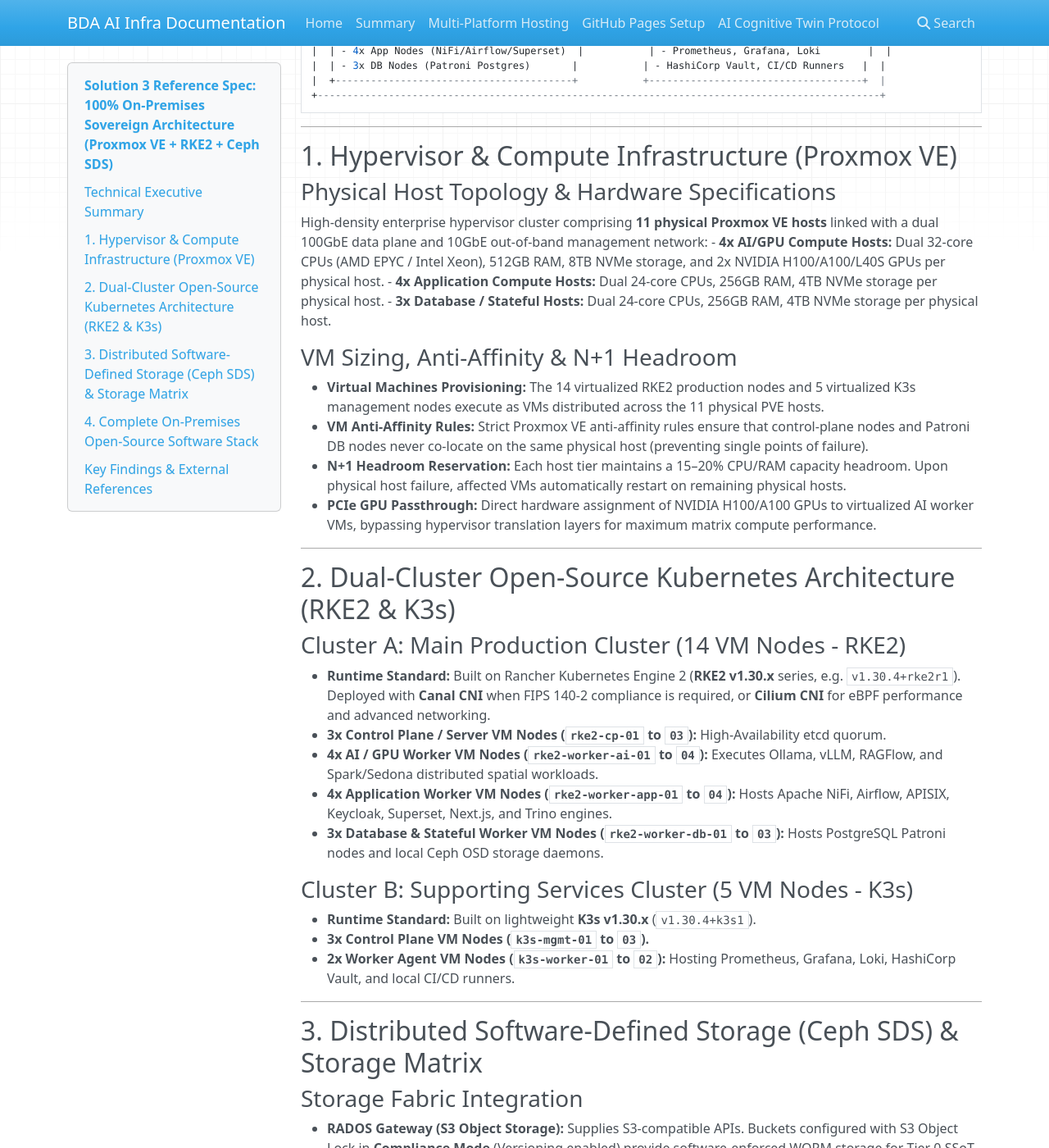
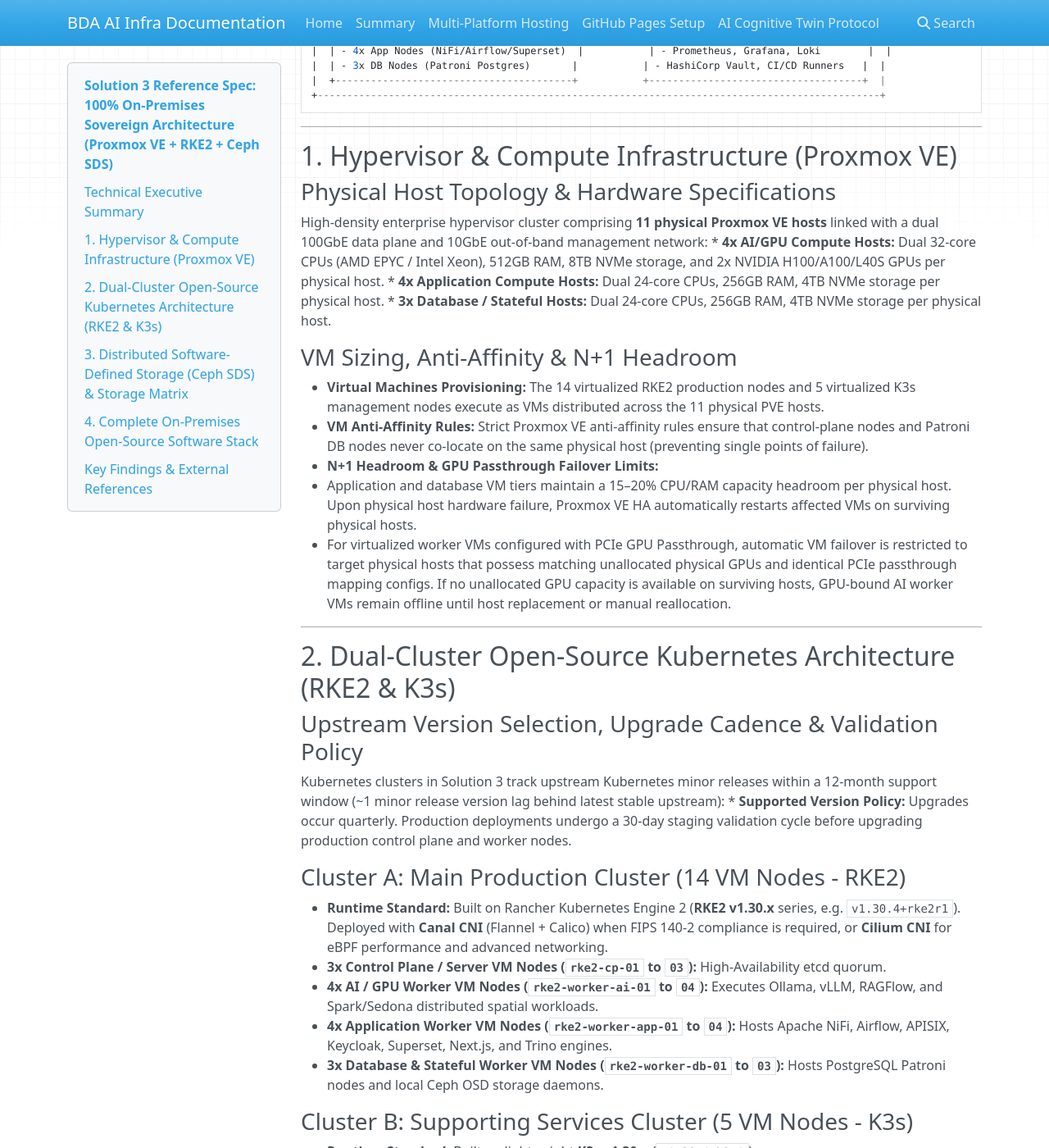
Before and after one commit to linuxmalaysia/bda-ai-infra, an MkDocs documentation site: the page built from docs/reference/solution-3-onprem-proxmox-rke2.md, in a window 1280 px wide and 1400 px high, scrolled down 897 px. Shown: the whole window at 82% size. Built offline with MkDocs 1.6.1, drawn with Linux system fonts in a browser that asks for light colours; nearby versions of some CDN libraries; some of the changed text lies outside the part shown.

Commit message:
fix(docs): apply PR review updates across deployment solution specs
- solution-1-aws-native.md: workload-scoped SLAs, full Glue/Iceberg EMR Spark JSON config, APISIX mTLS passthrough & validation, provider-based MWAA OpenLineage, and Fargate MCP enforceable guardrails/negative tests.
- solution-2-hybrid-ai.md: MACsec ciphers by link speed (10G vs 100G/400G) and scoped read-only MCP controls with APISIX write verb blocking.
- solution-3-onprem-proxmox-rke2.md: GPU passthrough failover limits, K8s version upgrade policy, RKE2 FIPS component boundaries, and VM recovery vs application etcd/Patroni HA.

Co-authored-by: google-labs-jules[bot] <161369871+google-labs-jules[bot]@users.noreply.github.com>

```diff
--- a/docs/reference/solution-3-onprem-proxmox-rke2.md
+++ b/docs/reference/solution-3-onprem-proxmox-rke2.md
@@ -68,39 +68,44 @@ Solution 3 hosts the entire software-defined data lakehouse, Kubernetes orchestr
 
 ### Physical Host Topology & Hardware Specifications
 High-density enterprise hypervisor cluster comprising **11 physical Proxmox VE hosts** linked with a dual 100GbE data plane and 10GbE out-of-band management network:
-- **4x AI/GPU Compute Hosts:** Dual 32-core CPUs (AMD EPYC / Intel Xeon), 512GB RAM, 8TB NVMe storage, and 2x NVIDIA H100/A100/L40S GPUs per physical host.
-- **4x Application Compute Hosts:** Dual 24-core CPUs, 256GB RAM, 4TB NVMe storage per physical host.
-- **3x Database / Stateful Hosts:** Dual 24-core CPUs, 256GB RAM, 4TB NVMe storage per physical host.
+* **4x AI/GPU Compute Hosts:** Dual 32-core CPUs (AMD EPYC / Intel Xeon), 512GB RAM, 8TB NVMe storage, and 2x NVIDIA H100/A100/L40S GPUs per physical host.
+* **4x Application Compute Hosts:** Dual 24-core CPUs, 256GB RAM, 4TB NVMe storage per physical host.
+* **3x Database / Stateful Hosts:** Dual 24-core CPUs, 256GB RAM, 4TB NVMe storage per physical host.
 
 ### VM Sizing, Anti-Affinity & N+1 Headroom
-- **Virtual Machines Provisioning:** The 14 virtualized RKE2 production nodes and 5 virtualized K3s management nodes execute as VMs distributed across the 11 physical PVE hosts.
-- **VM Anti-Affinity Rules:** Strict Proxmox VE anti-affinity rules ensure that control-plane nodes and Patroni DB nodes never co-locate on the same physical host (preventing single points of failure).
-- **N+1 Headroom Reservation:** Each host tier maintains a 15–20% CPU/RAM capacity headroom. Upon physical host failure, affected VMs automatically restart on remaining physical hosts.
-- **PCIe GPU Passthrough:** Direct hardware assignment of NVIDIA H100/A100 GPUs to virtualized AI worker VMs, bypassing hypervisor translation layers for maximum matrix compute performance.
+* **Virtual Machines Provisioning:** The 14 virtualized RKE2 production nodes and 5 virtualized K3s management nodes execute as VMs distributed across the 11 physical PVE hosts.
+* **VM Anti-Affinity Rules:** Strict Proxmox VE anti-affinity rules ensure that control-plane nodes and Patroni DB nodes never co-locate on the same physical host (preventing single points of failure).
+* **N+1 Headroom & GPU Passthrough Failover Limits:**
+  * Application and database VM tiers maintain a 15–20% CPU/RAM capacity headroom per physical host. Upon physical host hardware failure, Proxmox VE HA automatically restarts affected VMs on surviving physical hosts.
+  * For virtualized worker VMs configured with PCIe GPU Passthrough, automatic VM failover is restricted to target physical hosts that possess matching unallocated physical GPUs and identical PCIe passthrough mapping configs. If no unallocated GPU capacity is available on surviving hosts, GPU-bound AI worker VMs remain offline until host replacement or manual reallocation.
 
 ---
 
 ## 2. Dual-Cluster Open-Source Kubernetes Architecture (RKE2 & K3s)
 
+### Upstream Version Selection, Upgrade Cadence & Validation Policy
+Kubernetes clusters in Solution 3 track upstream Kubernetes minor releases within a 12-month support window (~1 minor release version lag behind latest stable upstream):
+* **Supported Version Policy:** Upgrades occur quarterly. Production deployments undergo a 30-day staging validation cycle before upgrading production control plane and worker nodes.
+
 ### Cluster A: Main Production Cluster (14 VM Nodes - RKE2)
-- **Runtime Standard:** Built on Rancher Kubernetes Engine 2 (**RKE2 v1.30.x** series, e.g. `v1.30.4+rke2r1`). Deployed with **Canal CNI** when FIPS 140-2 compliance is required, or **Cilium CNI** for eBPF performance and advanced networking.
-- **3x Control Plane / Server VM Nodes (`rke2-cp-01` to `03`):** High-Availability etcd quorum.
-- **4x AI / GPU Worker VM Nodes (`rke2-worker-ai-01` to `04`):** Executes Ollama, vLLM, RAGFlow, and Spark/Sedona distributed spatial workloads.
-- **4x Application Worker VM Nodes (`rke2-worker-app-01` to `04`):** Hosts Apache NiFi, Airflow, APISIX, Keycloak, Superset, Next.js, and Trino engines.
-- **3x Database & Stateful Worker VM Nodes (`rke2-worker-db-01` to `03`):** Hosts PostgreSQL Patroni nodes and local Ceph OSD storage daemons.
+* **Runtime Standard:** Built on Rancher Kubernetes Engine 2 (**RKE2 v1.30.x** series, e.g. `v1.30.4+rke2r1`). Deployed with **Canal CNI** (Flannel + Calico) when FIPS 140-2 compliance is required, or **Cilium CNI** for eBPF performance and advanced networking.
+* **3x Control Plane / Server VM Nodes (`rke2-cp-01` to `03`):** High-Availability etcd quorum.
+* **4x AI / GPU Worker VM Nodes (`rke2-worker-ai-01` to `04`):** Executes Ollama, vLLM, RAGFlow, and Spark/Sedona distributed spatial workloads.
+* **4x Application Worker VM Nodes (`rke2-worker-app-01` to `04`):** Hosts Apache NiFi, Airflow, APISIX, Keycloak, Superset, Next.js, and Trino engines.
+* **3x Database & Stateful Worker VM Nodes (`rke2-worker-db-01` to `03`):** Hosts PostgreSQL Patroni nodes and local Ceph OSD storage daemons.
 
 ### Cluster B: Supporting Services Cluster (5 VM Nodes - K3s)
-- **Runtime Standard:** Built on lightweight **K3s v1.30.x** (`v1.30.4+k3s1`).
-- **3x Control Plane VM Nodes (`k3s-mgmt-01` to `03`).**
-- **2x Worker Agent VM Nodes (`k3s-worker-01` to `02`):** Hosting Prometheus, Grafana, Loki, HashiCorp Vault, and local CI/CD runners.
+* **Runtime Standard:** Built on lightweight **K3s v1.30.x** (`v1.30.4+k3s1`).
+* **3x Control Plane VM Nodes (`k3s-mgmt-01` to `03`).**
+* **2x Worker Agent VM Nodes (`k3s-worker-01` to `02`):** Hosting Prometheus, Grafana, Loki, HashiCorp Vault, and local CI/CD runners.
 
 ---
 
 ## 3. Distributed Software-Defined Storage (Ceph SDS) & Storage Matrix
 
-### Storage Fabric Integration
-- **RADOS Gateway (S3 Object Storage):** Supplies S3-compatible APIs. Buckets configured with S3 Object Lock in **Compliance Mode** (Versioning enabled) provide software-enforced WORM storage for Tier 0 SSoT records under defined retention policies.
-- **Validated Immutability Parity:** Tested Object Lock retention behavior is verified equivalent across AWS S3, Ceph RADOS Gateway (RGW), and MinIO Enterprise Object Store.
+### Storage Fabric Integration & Verified Immutability Scope
+* **RADOS Gateway (S3 Object Storage):** Supplies S3-compatible APIs. Buckets configured with S3 Object Lock in **Compliance Mode** (Versioning enabled) provide software-enforced WORM storage for Tier 0 SSoT records under defined retention policies.
+* **Verified Immutability Scope:** Software-enforced WORM immutability, Compliance Mode retention hold, legal hold, and protection against unauthorized overwrite or premature deletion have been verified equivalent across AWS S3, Ceph RADOS Gateway (RGW), and MinIO Enterprise Object Store.
 
 ### Storage Provisioning Drivers Matrix
 
@@ -115,18 +120,18 @@ High-density enterprise hypervisor cluster comprising **11 physical Proxmox VE h
 
 ## 4. Complete On-Premises Open-Source Software Stack
 
-- **Object Store & Catalog:** Ceph RADOS Gateway / MinIO + Apache Polaris / Project Nessie REST Catalog on RKE2.
-- **Compute & Processing:** Trino Distributed MPP Query Engine + Apache Spark & Sedona on RKE2.
-- **Operational Database:** High-Availability PostgreSQL 17 managed by Patroni with etcd, `pg_backrest`, and PostGIS extension.
-- **Ingestion & Orchestration:** Apache NiFi + Apache Airflow DAGs with Data Contract CLI and OpenLineage hooks.
-- **Ingress, IAM & Governance:** Apache APISIX Gateway + Keycloak OIDC IAM + OpenMetadata catalog.
-- **AI & Local Inference:** Local Ollama / vLLM + RAGFlow on GPU Nodes + Containerized MCP Servers.
-- **Presentation Layer:** Next.js / React Web Application + Apache Superset with deck.gl spatial maps.
+* **Object Store & Catalog:** Ceph RADOS Gateway / MinIO + Apache Polaris / Project Nessie REST Catalog on RKE2.
+* **Compute & Processing:** Trino Distributed MPP Query Engine + Apache Spark & Sedona on RKE2.
+* **Operational Database:** High-Availability PostgreSQL 17 managed by Patroni with etcd, `pg_backrest`, and PostGIS extension.
+* **Ingestion & Orchestration:** Apache NiFi + Apache Airflow DAGs with Data Contract CLI and OpenLineage hooks.
+* **Ingress, IAM & Governance:** Apache APISIX Gateway + Keycloak OIDC IAM + OpenMetadata catalog.
+* **AI & Local Inference:** Local Ollama / vLLM + RAGFlow on GPU Nodes + Containerized MCP Servers.
+* **Presentation Layer:** Next.js / React Web Application + Apache Superset with deck.gl spatial maps.
 
 ---
 
 ## Key Findings & External References
 
-1. **RKE2 FIPS 140-2 Enablement:** RKE2 components are built with a FIPS-validated Go compiler (GoBoring/BoringCrypto). When Canal CNI is selected, the entire CNI and ingress stack operates within FIPS 140-2 compliance boundaries. See [RKE2 Documentation: FIPS 140-2 Enablement](https://docs.rke2.io/security/fips_support).
+1. **RKE2 Scope of FIPS 140-2 Enablement:** RKE2 daemons, container runtime binaries (`containerd`), etcd, bundled Canal CNI, and bundled NGINX ingress are statically compiled with the FIPS-validated GoBoring compiler module. Additional workloads deployed on RKE2 (such as Apache APISIX) execute as standard container images and require separate validation if FIPS compliance is mandated for those application layer containers. See [RKE2 Documentation: FIPS 140-2 Enablement](https://docs.rke2.io/security/fips_support).
 2. **Ceph RADOS Gateway S3 WORM Parquet Storage:** Ceph RGW provides full S3 Object Lock API compatibility, allowing Apache Iceberg snapshot retention and Parquet file immutability to be enforced on-premises without cloud vendor dependencies.
-3. **Proxmox VE High Availability:** Proxmox VE HA manager monitors physical nodes and automatically migrates or restarts virtual machines upon host failure, guaranteeing high availability for RKE2 control planes and Patroni database nodes.
+3. **Proxmox VE HA & Kubernetes Control Plane Resiliency:** Proxmox VE HA Manager provides infrastructure-level VM crash detection and automated hypervisor host migration. Application-level high availability and consensus quorum for RKE2 control planes and Patroni PostgreSQL database clusters are maintained independently at the Kubernetes etcd layer and Patroni DCS layer across separate VM nodes.
```
Also changed, not shown: docs/reference/solution-1-aws-native.md (+32 -15 lines), docs/reference/solution-2-hybrid-ai.md (+20 -16 lines).
